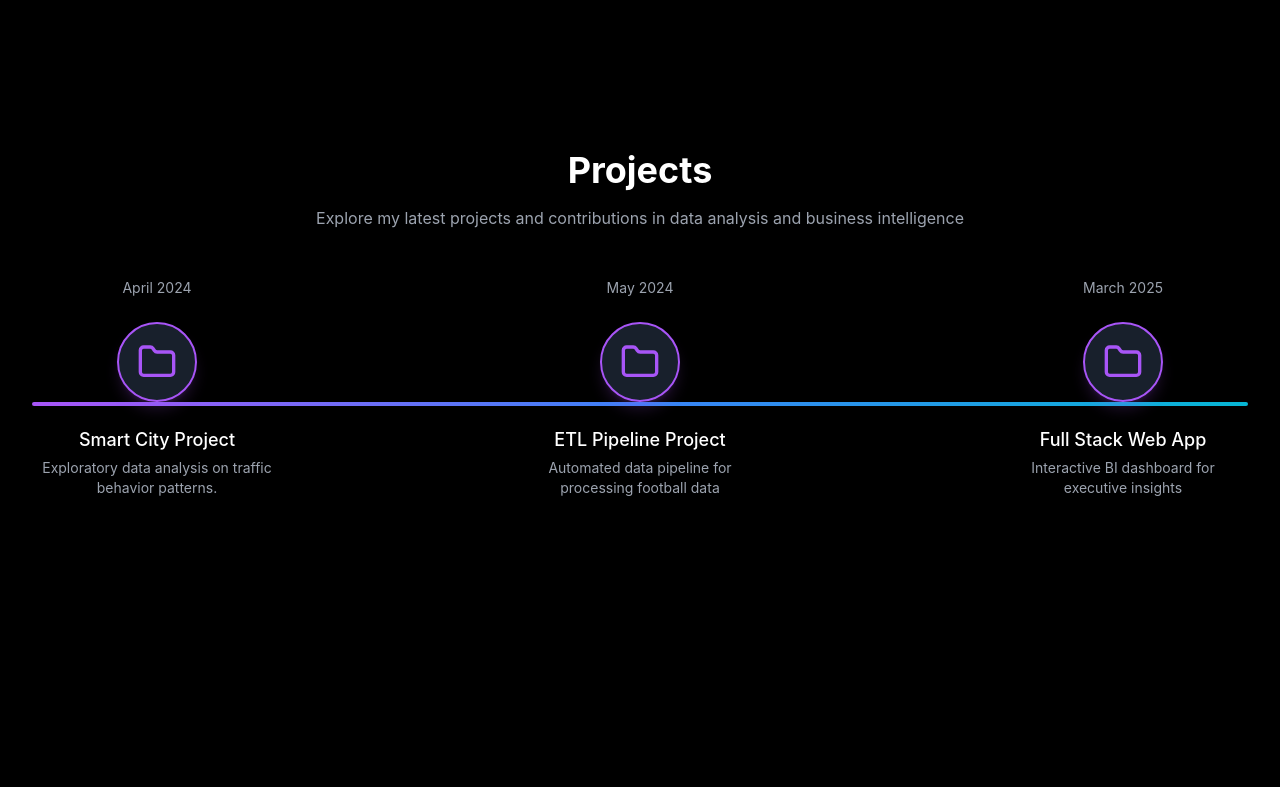
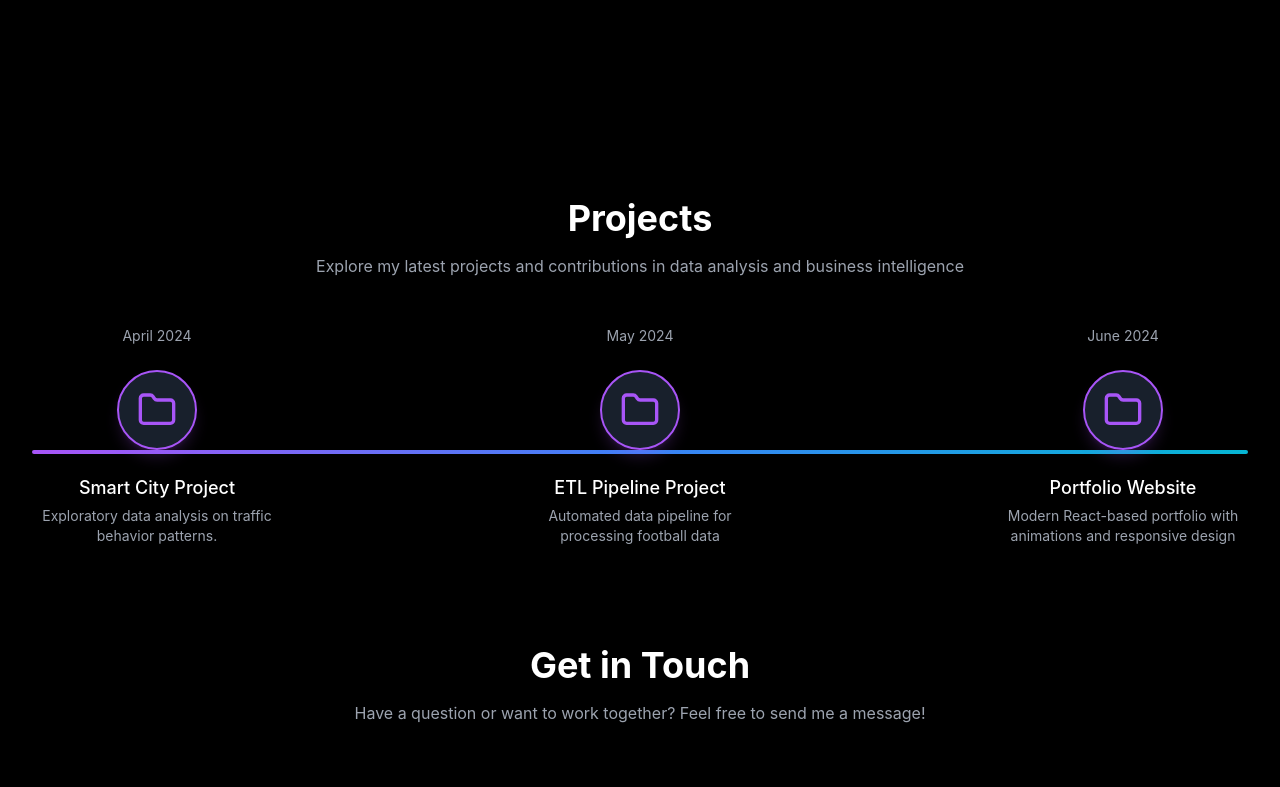
Before and after one commit to msousa202/portfolio, a React (Vite) app: page / in a window 1280 px wide. Shown: the part 1740-2527 px from the top of the page. Built offline with nearby package versions, Linux system fonts and the light colour scheme.

Commit message:
upd readme.md and proejcts

```diff
--- a/src/components/Projects.tsx
+++ b/src/components/Projects.tsx
@@ -93,32 +93,35 @@ The pipeline successfully processes over 250 thousand football statistics daily
       demoUrl: 'https://etl-pipeline-demo.example.com'
     },
     {
-      id: '3', /* TODO: Update Project, for something created by me, could be even this website.*/
-      title: 'Full Stack Web App',
-      description: 'Interactive BI dashboard for executive insights',
-      date: 'March 2025',
-      readmeContent: `# BI Dashboard Project
+      id: '3',
+      title: 'Portfolio Website',
+      description: 'Modern React-based portfolio with animations and responsive design',
+      date: 'June 2024',
+      readmeContent: `# Portfolio Website Project
 
 ## Overview
-This project delivers an interactive business intelligence dashboard providing real-time insights for executive decision-making. The dashboard consolidates data from multiple business systems into actionable visualizations.
+This project is a modern, responsive portfolio website built with React, TypeScript, and Tailwind CSS. It showcases my skills, projects, and professional experience with smooth animations and intuitive navigation.
 
 ## Key Features
-- Real-time data integration from multiple sources
-- Interactive visualizations with drill-down capabilities
-- Customizable KPI tracking and alerts
-- Mobile-responsive design for on-the-go access
+- Responsive design that works on all devices
+- Animated UI elements using Framer Motion
+- Dark mode design with gradient accents
+- Project showcase with detailed modal views
+- Contact form integration
 
 ## Technologies Used
-- Power BI for dashboard development
-- DAX for advanced calculations
-- SQL for data querying
-- Azure for cloud hosting
+- React for component-based architecture
+- TypeScript for type safety
+- Tailwind CSS for styling
+- Framer Motion for animations
+- Vercel for deployment
 
 ## Results
-The dashboard is now used by 50+ executives daily, leading to faster decision-making and a measurable 12% improvement in operational efficiency.`,
-      imageUrl: '/images/projects/project3.svg',
-      technologies: ['Power BI', 'DAX', 'SQL', 'Azure'],
-      demoUrl: 'https://bi-dashboard-demo.example.com'
+This portfolio site serves as both a demonstration of my front-end development skills and a platform to showcase my data analytics and business intelligence projects.`,
+      imageUrl: '/images/projects/portfolio.svg',
+      technologies: ['React', 'TypeScript', 'Tailwind CSS', 'Framer Motion'],
+      githubUrl: 'https://github.com/mario-sousa/portfolio-website',
+      demoUrl: 'https://your-portfolio-url.com'
     }
   ];
 
@@ -142,7 +145,7 @@ The dashboard is now used by 50+ executives daily, leading to faster decision-ma
   };
 
   return (
-    <section id="projects" className="min-h-screen pt-4 pb-0">
+    <section id="projects" className="py-16">
       <div className="max-w-7xl mx-auto px-8 sm:px-6 lg:px-8">
         <motion.div
           initial={{ opacity: 0 }}
```
Also changed, not shown: 1 other file (tests, documents, lock files or other folders).
